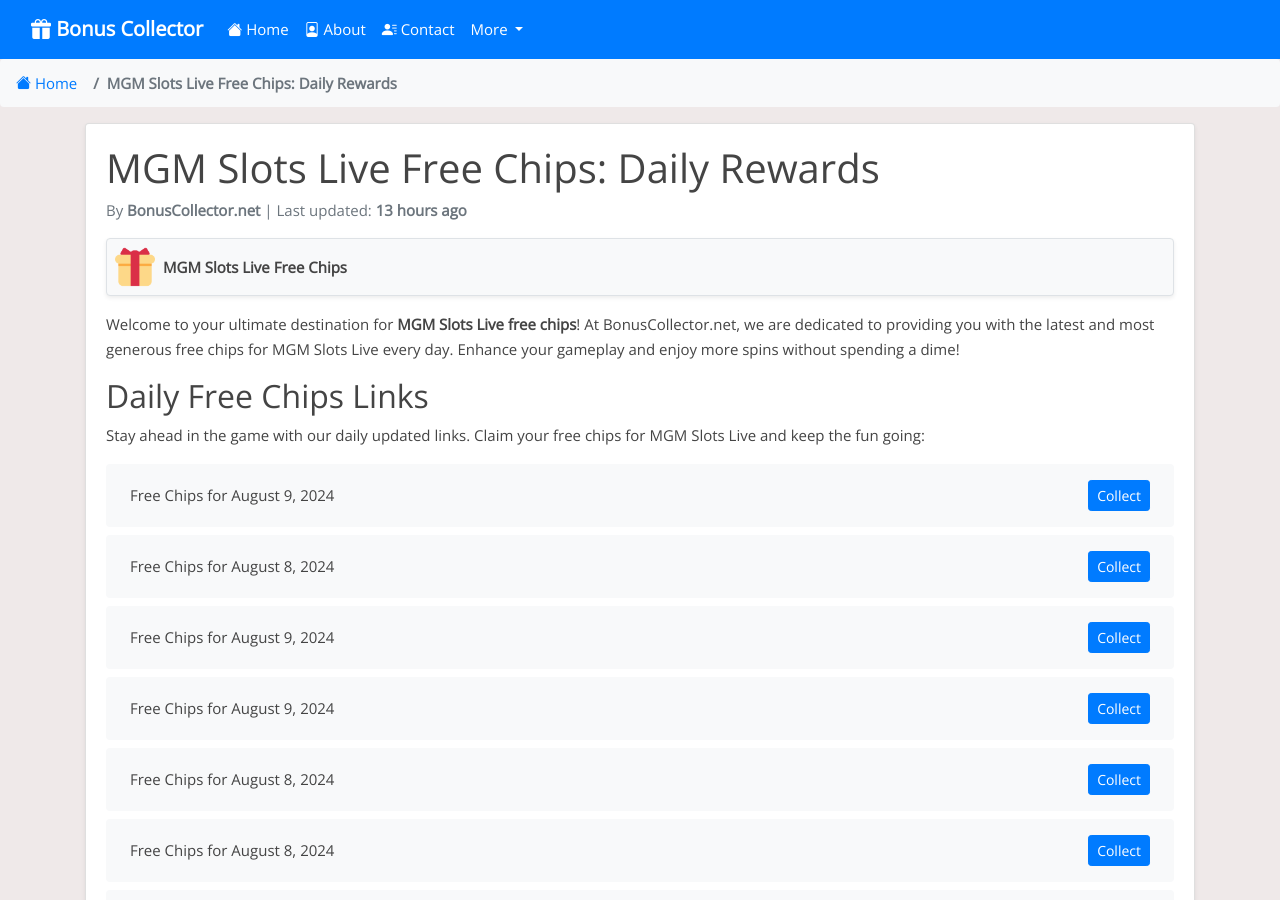
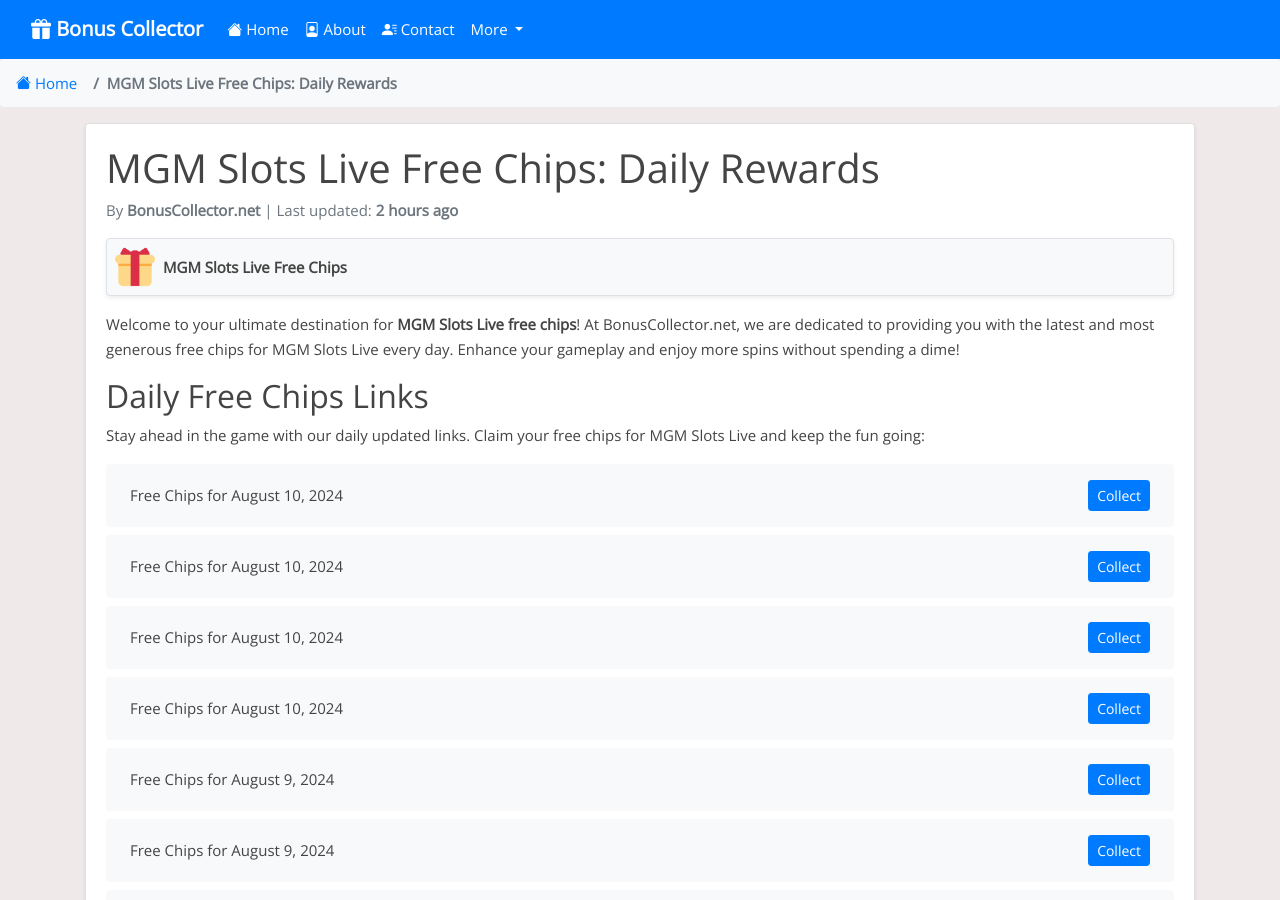
Before and after one commit to Prollad99/bs-net, a Jekyll site: the page built from _posts/2024-07-30-mgm-slots-live.md, in a window 1280 px wide and 900 px high. Built offline with Jekyll 4.4.1, drawn with Linux system fonts in a browser that asks for light colours; nearby versions of some CDN libraries; comment, search, counter and statistics services are not loaded; some of the changed text lies outside the part shown.

Commit message:
Update mgm-slots-live reward links and last modified date

```diff
--- a/_data/include_files.yml
+++ b/_data/include_files.yml
@@ -59,7 +59,7 @@
   last_modified: 2024-08-06 14:33:34
 
 mgm-slots-live.html:
-  last_modified: 2024-08-09 17:35:46
+  last_modified: 2024-08-10 04:17:53
 
 wizard-of-oz.html:
   last_modified: 2024-08-10 03:17:44
--- a/_includes/mgm-slots-live.html
+++ b/_includes/mgm-slots-live.html
@@ -1,4 +1,24 @@
 <ul class="list-group mt-3 mb-4">
+  <li class="list-group-item d-flex justify-content-between align-items-center">
+    <span>Free Chips for August 10, 2024</span>
+    <a href="https://mgm.play-freebies.com/4dgibuO" class="btn btn-primary btn-sm">Collect</a>
+  </li>
+  <li class="list-group-item d-flex justify-content-between align-items-center">
+    <span>Free Chips for August 10, 2024</span>
+    <a href="http://mgm.play-freebies.com/4ddjOcP" class="btn btn-primary btn-sm">Collect</a>
+  </li>
+  <li class="list-group-item d-flex justify-content-between align-items-center">
+    <span>Free Chips for August 10, 2024</span>
+    <a href="https://mgm.play-freebies.com/3yBxvD9" class="btn btn-primary btn-sm">Collect</a>
+  </li>
+  <li class="list-group-item d-flex justify-content-between align-items-center">
+    <span>Free Chips for August 10, 2024</span>
+    <a href="https://mgm.play-freebies.com/4cjdpva" class="btn btn-primary btn-sm">Collect</a>
+  </li>
+  <li class="list-group-item d-flex justify-content-between align-items-center">
+    <span>Free Chips for August 9, 2024</span>
+    <a href="https://mgm.play-freebies.com/3LW5c5h" class="btn btn-primary btn-sm">Collect</a>
+  </li>
   <li class="list-group-item d-flex justify-content-between align-items-center">
     <span>Free Chips for August 9, 2024</span>
     <a href="https://mgm.play-freebies.com/3SIJO7x" class="btn btn-primary btn-sm">Collect</a>
@@ -10,10 +30,6 @@
   <li class="list-group-item d-flex justify-content-between align-items-center">
     <span>Free Chips for August 9, 2024</span>
     <a href="http://mgm.play-freebies.com/3WWqOVt" class="btn btn-primary btn-sm">Collect</a>
-  </li>
-  <li class="list-group-item d-flex justify-content-between align-items-center">
-    <span>Free Chips for August 9, 2024</span>
-    <a href="https://mgm.play-freebies.com/3LW5c5h" class="btn btn-primary btn-sm">Collect</a>
   </li>
   <li class="list-group-item d-flex justify-content-between align-items-center">
     <span>Free Chips for August 8, 2024</span>
@@ -383,20 +399,4 @@
     <span>Free Chips for Invalid Date</span>
     <a href="http://mgm.play-freebies.com/3SfSToe" class="btn btn-primary btn-sm">Collect</a>
   </li>
-  <li class="list-group-item d-flex justify-content-between align-items-center">
-    <span>Free Chips for Invalid Date</span>
-    <a href="https://landingpages.mgmslotslive.com/2.37.100281/site/pages/landingshow/index.html?coupon=RMGM_1M_20240718_IG_accc_CM" class="btn btn-primary btn-sm">Collect</a>
-  </li>
-  <li class="list-group-item d-flex justify-content-between align-items-center">
-    <span>Free Chips for Invalid Date</span>
-    <a href="https://mgm.play-freebies.com/3W8gOqP" class="btn btn-primary btn-sm">Collect</a>
-  </li>
-  <li class="list-group-item d-flex justify-content-between align-items-center">
-    <span>Free Chips for Invalid Date</span>
-    <a href="http://mgm.play-freebies.com/4d27b3E" class="btn btn-primary btn-sm">Collect</a>
-  </li>
-  <li class="list-group-item d-flex justify-content-between align-items-center">
-    <span>Free Chips for Invalid Date</span>
-    <a href="https://mgm.play-freebies.com/3W6xKho" class="btn btn-primary btn-sm">Collect</a>
-  </li>
 </ul>
```
Also changed, not shown: links-json/mgm-slots-live.json (+20 -16 lines).
